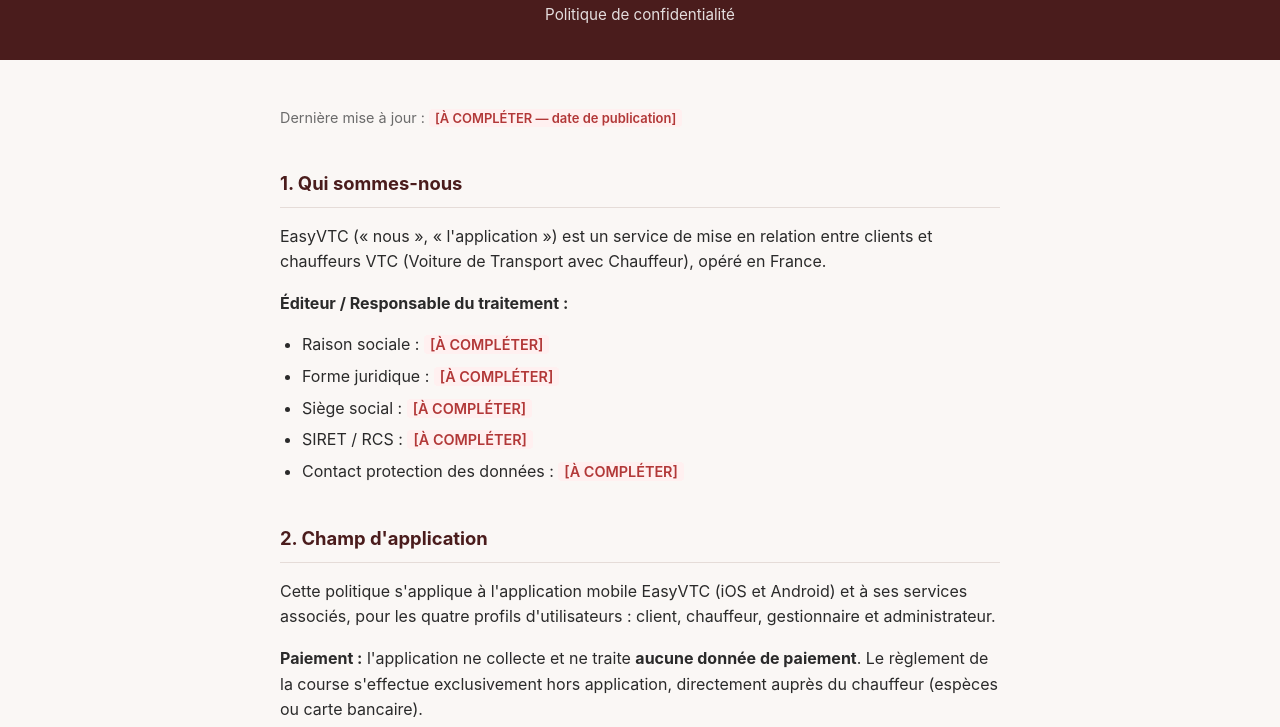
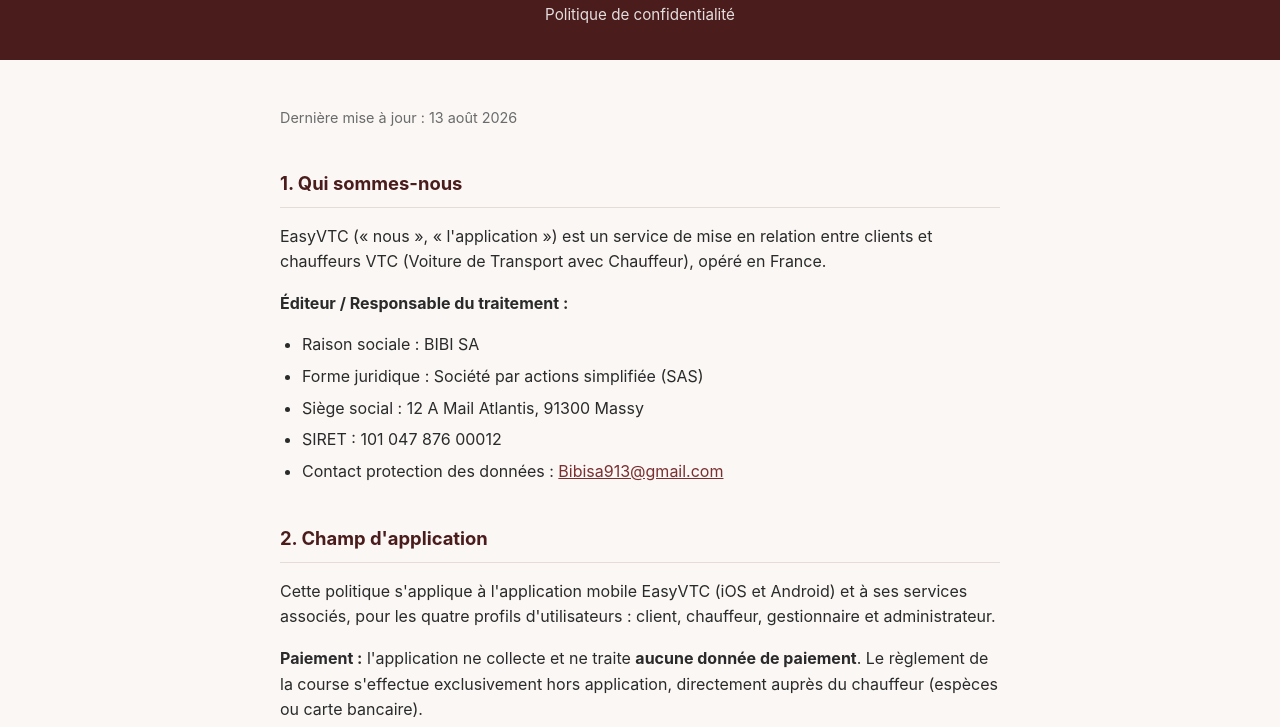
Before and after one commit to mon-vtc/EasyVTC_Legal, a website: page public/index.html in a window 1280 px wide. Shown: the part 73-800 px from the top of the page. Drawn offline with Linux system fonts and the light colour scheme.

Commit message:
feat: complète les informations légales (BIBI SA) et la durée de conservation

```diff
--- a/public/index.html
+++ b/public/index.html
@@ -89,17 +89,17 @@
 </header>
 
 <main>
-  <p class="updated">Dernière mise à jour : <span class="placeholder">[À COMPLÉTER — date de publication]</span></p>
+  <p class="updated">Dernière mise à jour : 13 août 2026</p>
 
   <h2>1. Qui sommes-nous</h2>
   <p>EasyVTC (« nous », « l'application ») est un service de mise en relation entre clients et chauffeurs VTC (Voiture de Transport avec Chauffeur), opéré en France.</p>
   <p><strong>Éditeur / Responsable du traitement :</strong></p>
   <ul>
-    <li>Raison sociale : <span class="placeholder">[À COMPLÉTER]</span></li>
-    <li>Forme juridique : <span class="placeholder">[À COMPLÉTER]</span></li>
-    <li>Siège social : <span class="placeholder">[À COMPLÉTER]</span></li>
-    <li>SIRET / RCS : <span class="placeholder">[À COMPLÉTER]</span></li>
-    <li>Contact protection des données : <span class="placeholder">[À COMPLÉTER]</span></li>
+    <li>Raison sociale : BIBI SA</li>
+    <li>Forme juridique : Société par actions simplifiée (SAS)</li>
+    <li>Siège social : 12 A Mail Atlantis, 91300 Massy</li>
+    <li>SIRET : 101 047 876 00012</li>
+    <li>Contact protection des données : <a href="mailto:Bibisa913@gmail.com">Bibisa913@gmail.com</a></li>
   </ul>
 
   <h2>2. Champ d'application</h2>
@@ -183,7 +183,7 @@
   <ul>
     <li>Données de compte actif : conservées tant que le compte est actif</li>
     <li>Documents comptables (factures, bons de commande) : conservés pendant la durée légale de conservation fiscale (10 ans en France), même après suppression du compte</li>
-    <li>Documents professionnels chauffeur : conservés pendant la durée d'activité, supprimés après un délai suivant la désactivation du compte — <span class="placeholder">[À COMPLÉTER — durée exacte]</span></li>
+    <li>Documents professionnels chauffeur : conservés pendant la durée d'activité, supprimés après un délai d'1 an suivant la désactivation du compte</li>
     <li>En cas de suppression de compte : votre identité est anonymisée (nom, email, téléphone, documents) mais les données comptables liées aux courses passées sont conservées sous forme anonymisée pour nos obligations légales</li>
   </ul>
 
@@ -214,7 +214,7 @@
 
   <h2>13. Contact</h2>
   <p>Pour toute question relative à cette politique ou à vos données personnelles :<br />
-  <a href="mailto:support@easyvtc.com">support@easyvtc.com</a> — adresse postale : <span class="placeholder">[À COMPLÉTER]</span></p>
+  <a href="mailto:support@easyvtc.com">support@easyvtc.com</a> — adresse postale : 12 A Mail Atlantis, 91300 Massy</p>
 </main>
 
 <footer>
```
